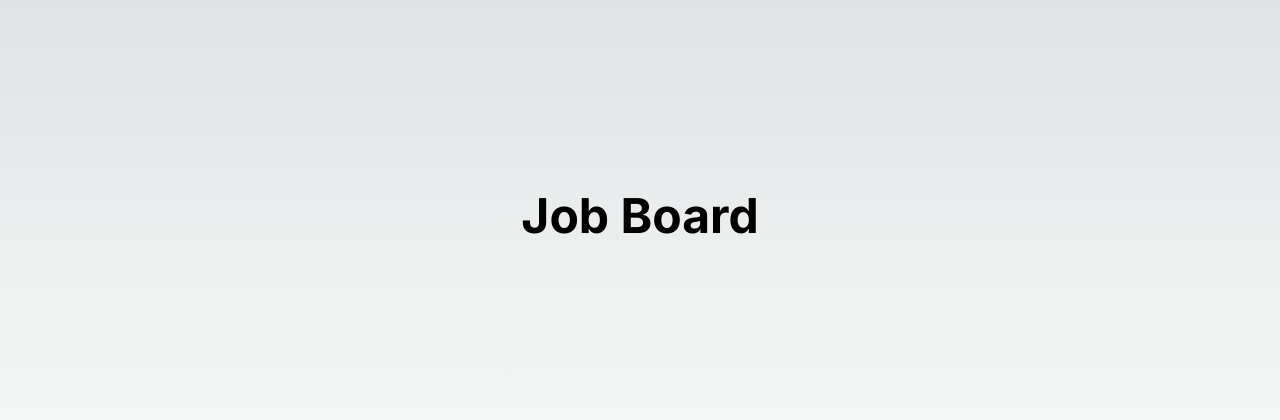
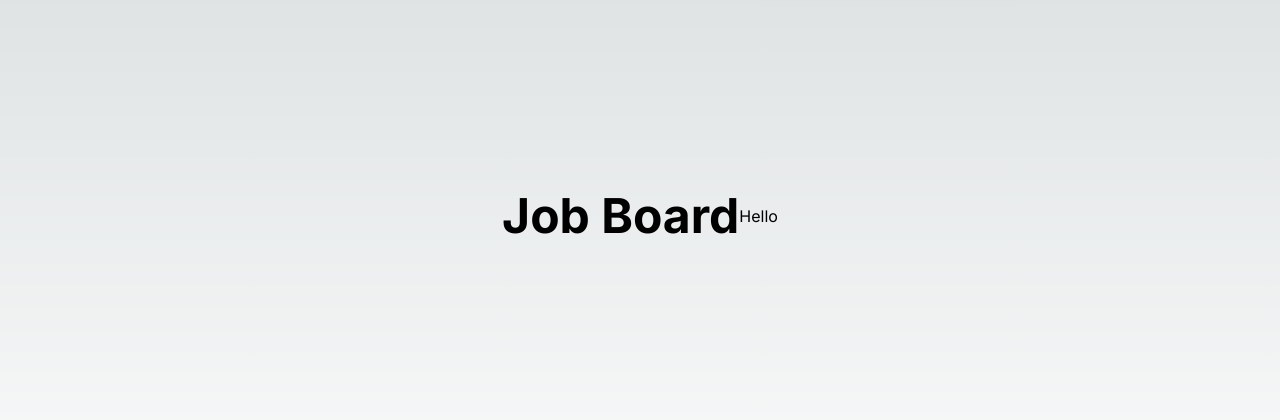
Before and after one commit to zaktech96/job-board, a Next.js app: page / in a window 1280 px wide. Shown: the part 184-604 px from the top of the page. Built offline with nearby package versions, Linux system fonts and the light colour scheme.

Commit message:
Add landing page

```diff
--- a/src/app/page.tsx
+++ b/src/app/page.tsx
@@ -3,6 +3,9 @@ export default function Home() {
   return (
     <main className="flex items-center justify-center min-h-screen p-24">
       <h1 className="text-5xl font-bold">Job Board</h1>
+      <p>
+        Hello
+      </p>
     </main>
   );
 }
```
